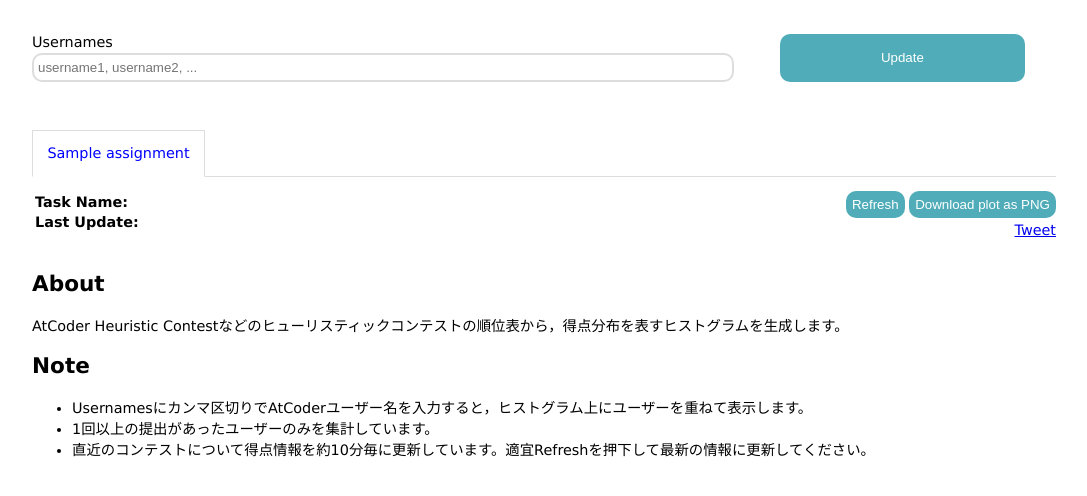
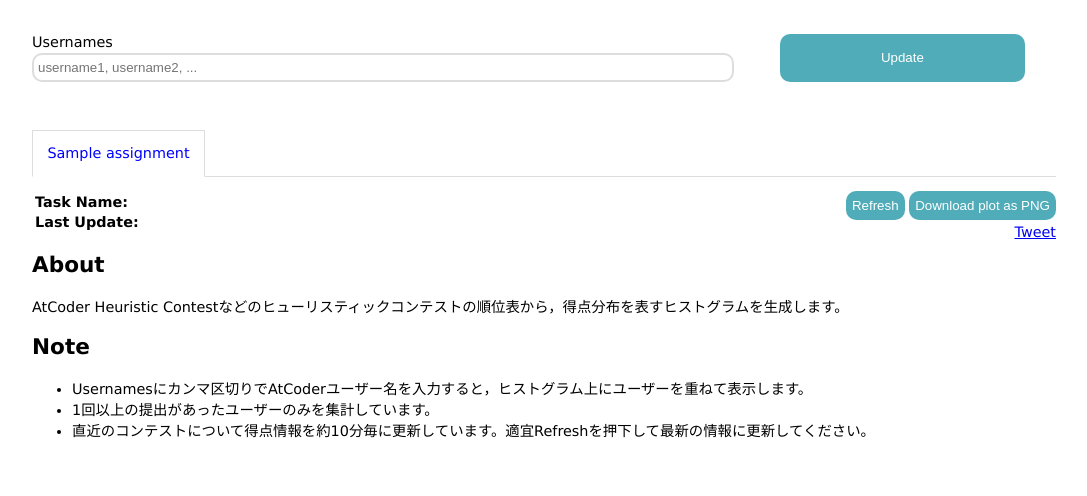
Before and after one commit to hy8k/atcoder-score-histogram, a Django app: template chart/templates/chart/index.html in a window 1280 px wide. Shown: the part 131-627 px from the top of the page, without its empty margins (96-1183 px from the left). Run offline with Django 4.2, Linux system fonts and the light colour scheme; tables that the repository leaves empty hold one stand-in row (values such as "Sample post"); the template is opened without the code that fills it: values that come from a table or form of the project are taken from there, most other values are stand-ins (such as "Sample title", 1, 10 or a date in 2020); lists and menus that the app fills with data are empty; some libraries are stand-ins or nearby versions.

Commit message:
fix front

```diff
--- a/chart/static/chart/css/index.css
+++ b/chart/static/chart/css/index.css
@@ -148,7 +148,7 @@
 }
 
 .chart-buttons>* {
-    height: 2em;
+    height: 2.2em;
     vertical-align: bottom;
     margin-bottom: 0.3em;
 }
@@ -182,7 +182,6 @@
 #tweet-field {
     display: block;
     text-align: right;
-    margin-bottom: 2em;
 }
 
 
```
